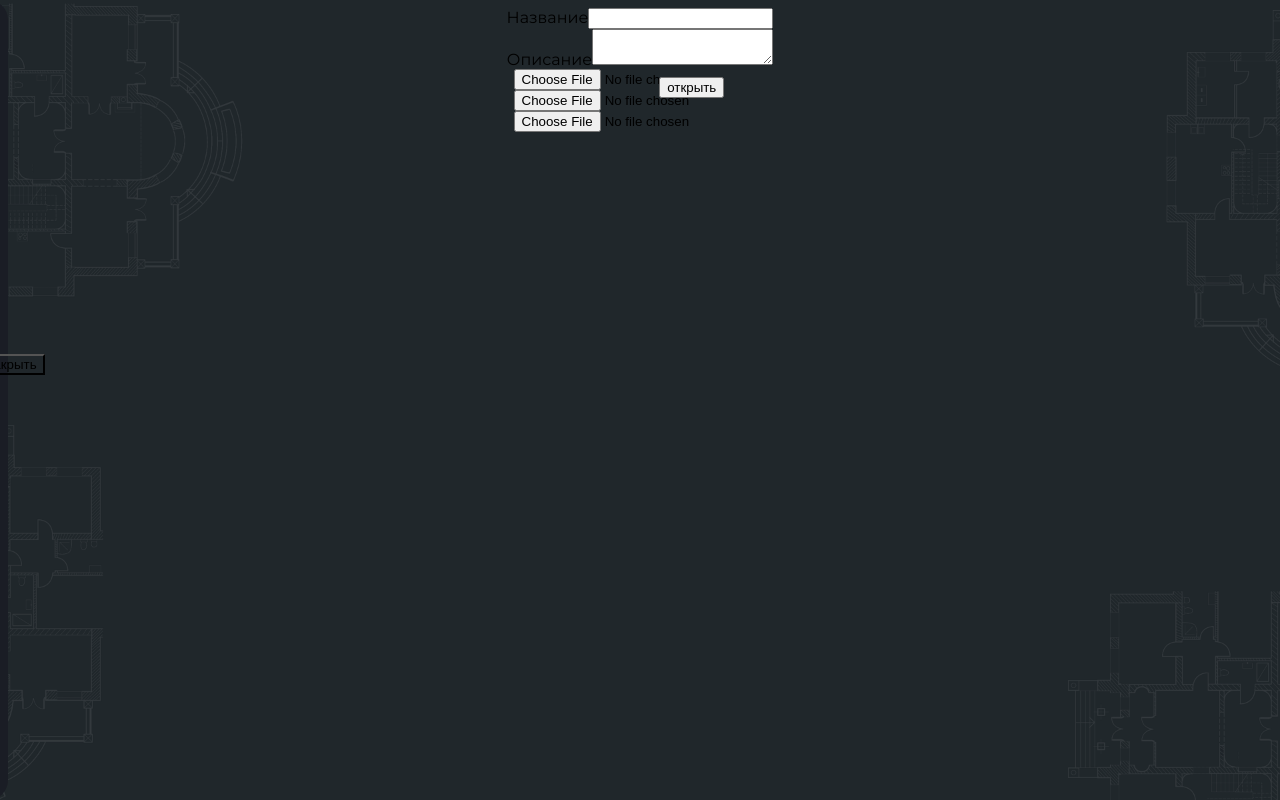
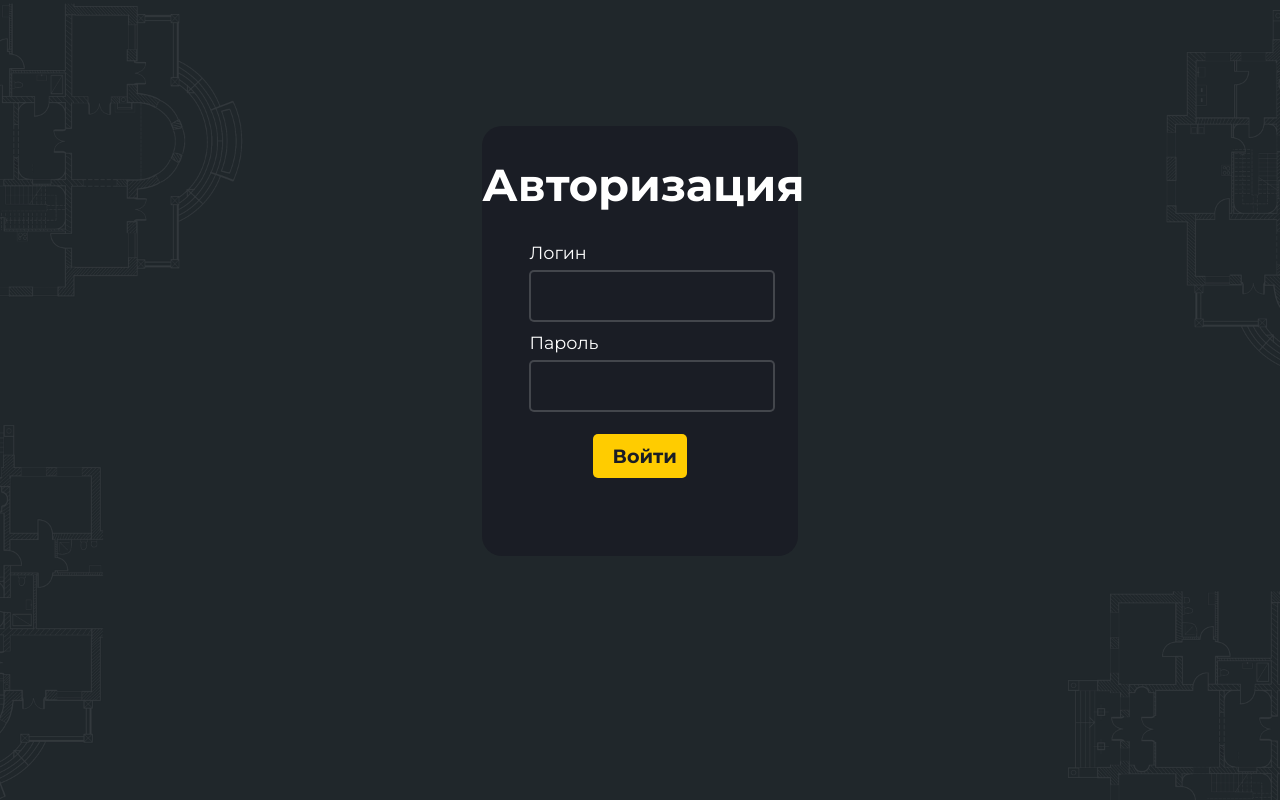
Before and after one commit to MOMGrom/SKBO-Admin-Panel, a React (Create React App) app: page / in a window 1280 px wide. Built offline with nearby package versions, Linux system fonts and the light colour scheme.

Commit message:
2 commit

```diff
--- a/src/App.js
+++ b/src/App.js
@@ -8,8 +8,9 @@ function App() {
 
   return (
     <div className="App">
-      <SideBar/>
-      <Projects/>
+      <Login/>
+      {/* <SideBar/>
+      <Projects/> */}
     </div>
   );
 }
--- a/src/components/Login.jsx
+++ b/src/components/Login.jsx
@@ -1,6 +1,26 @@
+import { useState } from "react";
 import style from "../components/Login.module.css"
 
 function Login() {
+
+    const [login, setLogin] = useState('')
+    const [password, setPassword] = useState('')
+
+    function handleFormSubmit(event) {
+        event.preventDefault()
+
+        const adminData = {
+            login,
+            password,
+        }
+        console.log(adminData)
+
+    }
+
+
+
+
+
     return(
         <div className={style.mainContainer}>
             <div className={style.LoginContainer}>
@@ -9,20 +29,26 @@ function Login() {
                 </div>
 
                 <div className={style.formContainer}>
-                    <form action="#">
+                    <form onSubmit={handleFormSubmit}>
                         <div className={style.inputContainer}>
                         <div className={style.login}>
                             <label>Логин</label>
-                            <input type="text" />
+                            <input
+                            type="text"
+                            value={login}
+                            onChange={(event) => setLogin(event.target.value)}/>
                         </div>
 
                         <div className={style.password}>
                             <label>Пароль</label>
-                            <input type="password" />
+                            <input
+                            type="password"
+                            value={password}
+                            onChange={(event) => setPassword(event.target.value)}/>
                         </div>
                         </div>
+                        <button type="submit" className={style.loginBt}>Войти</button>
                     </form>
-                    <button className={style.loginBt}>Войти</button>
                 </div>
             </div>
         </div>
--- a/src/components/Login.module.css
+++ b/src/components/Login.module.css
@@ -61,9 +61,9 @@
     color: #fff;
     border: 2px solid #fff;
 }
-.inputContaine label {
+label {
     font-size: 1.1rem;
-    padding-bottom: 5px;
+    padding-bottom: 7px;
     font-family: "Montserrat", sans-serif;
     color: #fff;
 }
--- a/src/components/SideBar.jsx
+++ b/src/components/SideBar.jsx
@@ -5,6 +5,11 @@ import img1 from "../data/SKBO-Logo.png"
 
 function SideBar() {
   const [isOpen, setIsOpen] = useState(false);
+  const [showDropDown, setShowDropDown] = useState(false)
+
+function dropDown() {
+
+}
 
   function handleOnClickOpen() {
     setIsOpen(true);
@@ -26,7 +31,7 @@ function SideBar() {
           <div className={style.FCs}>Admin</div>
         </div>
         <div className={style.containerRout}>
-          <div>Редактирование <br /> объектов</div>
+          <div>Объекты</div>
           <div>Реклама</div>
         </div>
         <div className={style.closeBtContainer}>
```
